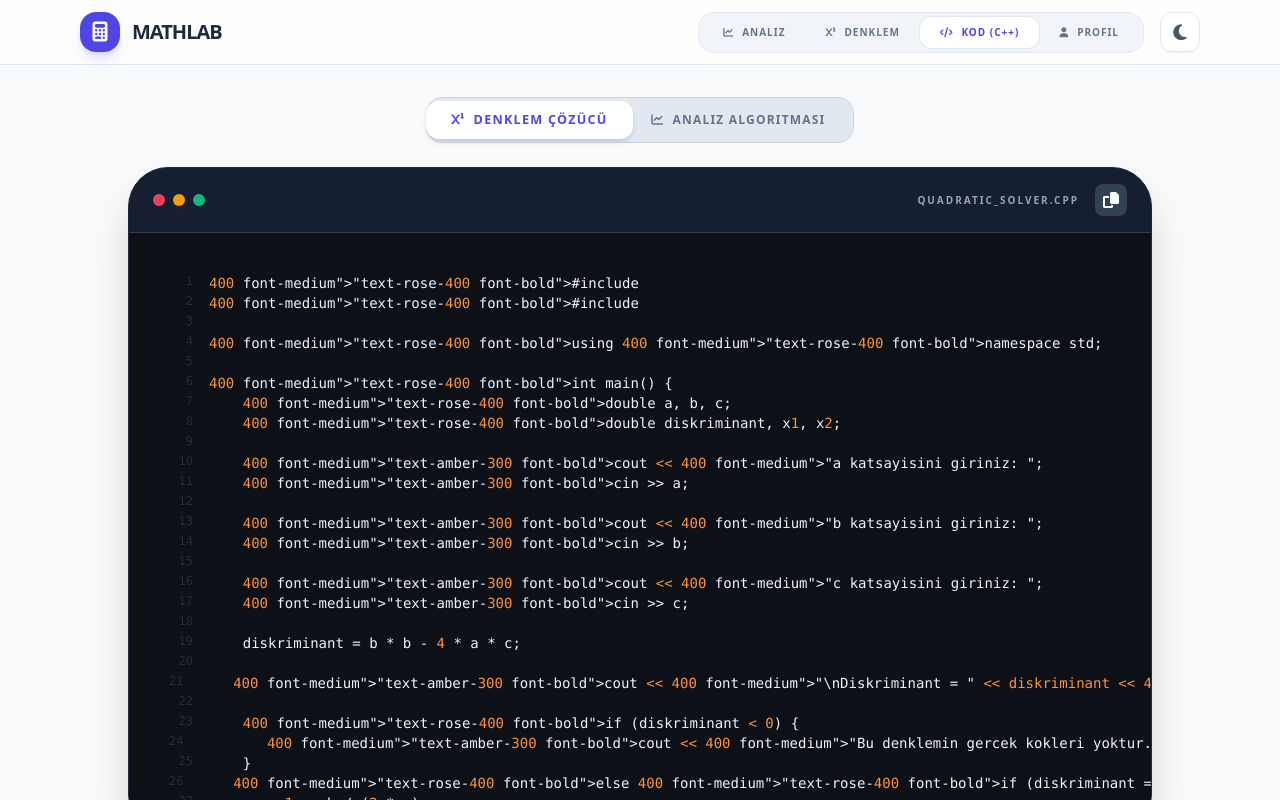
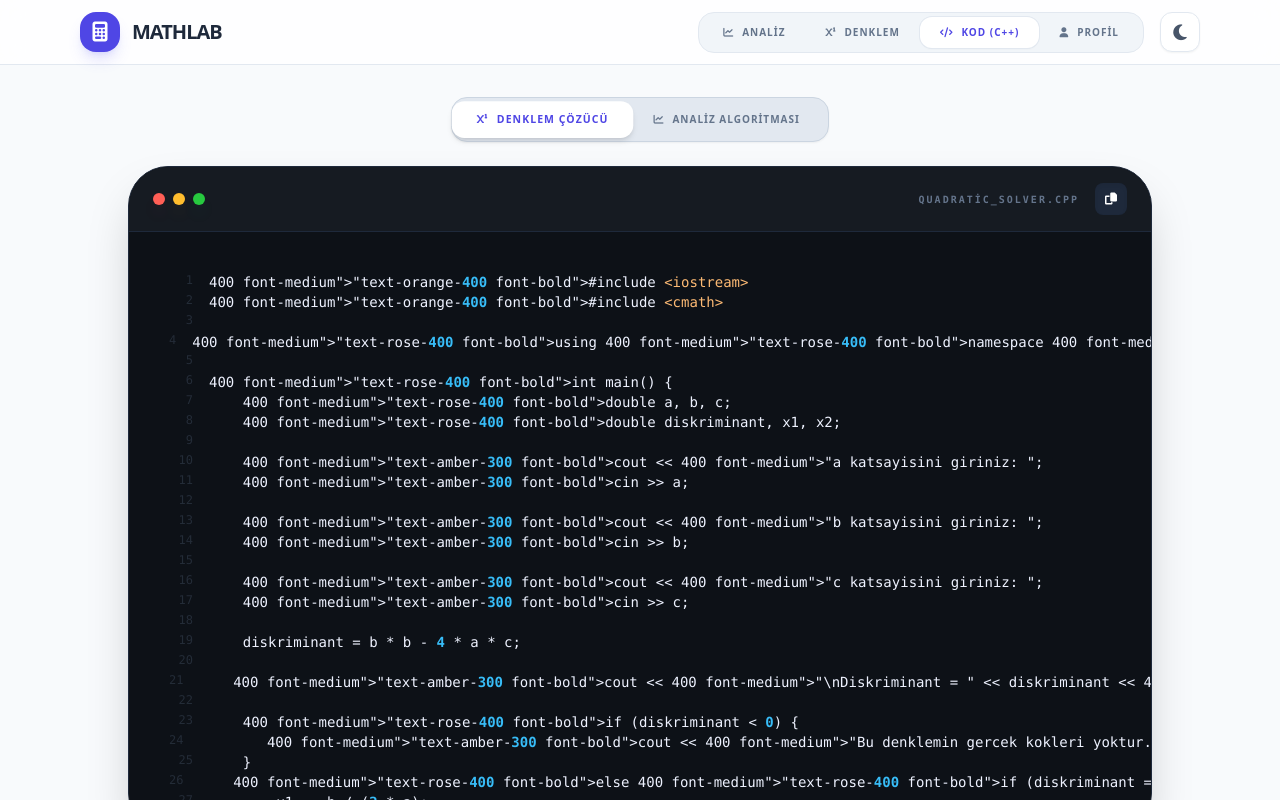
Before and after one commit to codebyzplatform-hub/matem, a React (Vite) app: page / in a window 1280 px wide. Both pictures are taken after a click on the button "KOD (C++)". Shown: the top 800 px of the page. Built offline with nearby package versions, Linux system fonts and the light colour scheme.

Commit message:
refactor: Improve code highlighting and localization
Update code highlighting rules for better accuracy and broader keyword coverage.
Translate the application title and HTML language attribute to Turkish.

```diff
--- a/components/SourceCodeView.tsx
+++ b/components/SourceCodeView.tsx
@@ -181,18 +181,40 @@ int main() {
 
   const highlightCode = (code: string) => {
     return code.split('\n').map((line, i) => {
-      let highlighted = line
-        .replace(/(#include|using|namespace|return|if|else|else if|for|while|double|int|void|vector|bool)/g, '<span class="text-rose-400 font-bold">$1</span>')
-        .replace(/(cout|cin|endl|Math|pow|abs|sqrt|push_back|size)/g, '<span class="text-amber-300 font-bold">$1</span>')
-        .replace(/(\".+?\")/g, '<span class="text-emerald-400 font-medium">$1</span>')
-        .replace(/(\d+(\.\d+)?)/g, '<span class="text-sky-400">$1</span>')
-        .replace(/(\/\/.*)/g, '<span class="text-slate-500 italic">$1</span>')
-        .replace(/(<.+?>)/g, '<span class="text-orange-400">$1</span>');
+      // Önce HTML karakterlerini kaçıralım (Injection ve stil bozulmasını önlemek için)
+      let escaped = line
+        .replace(/&/g, '&amp;')
+        .replace(/</g, '&lt;')
+        .replace(/>/g, '&gt;');
+
+      // Ardından renklendirme kurallarını uygulayalım (Sıralama önemlidir!)
+      let highlighted = escaped
+        // Temel Kelimeler (Anahtar Kelimeler)
+        .replace(/\b(int|double|float|char|void|bool|long|short|unsigned|signed|const|static|extern|auto|register|volatile|struct|class|enum|union|typedef|if|else|switch|case|default|for|do|while|break|continue|goto|return|sizeof|typeid|typename|using|namespace|inline|virtual|friend|explicit|mutable|template|try|catch|throw|new|delete|operator|this|public|protected|private|std|vector|algorithm)\b/g,
+          '<span class="text-rose-400 font-bold">$1</span>')
+        // Preprocessor (Önişlemci) Komutları
+        .replace(/(#include|#define|#if|#else|#elif|#endif|#pragma)/g,
+          '<span class="text-orange-400 font-bold">$1</span>')
+        // Standart Fonksiyonlar ve IO
+        .replace(/\b(cout|cin|endl|Math|pow|abs|sqrt|push_back|size|begin|end|sort|max|min)\b/g,
+          '<span class="text-amber-300 font-bold">$1</span>')
+        // String Literalleri (Tırnak içindeki yazılar)
+        .replace(/(&quot;.*?&quot;|\".*?\")/g,
+          '<span class="text-emerald-400 font-medium">$1</span>')
+        // Sayılar
+        .replace(/\b(\d+(\.\d+)?)\b/g,
+          '<span class="text-sky-400 font-bold">$1</span>')
+        // Yorum Satırları
+        .replace(/(\/\/.*)/g,
+          '<span class="text-slate-500 italic">$1</span>')
+        // include içindeki kütüphane isimleri ( <iostream> gibi )
+        .replace(/(&lt;[a-zA-Z0-9_.]+&gt;)/g,
+          '<span class="text-orange-300">$1</span>');
 
       return (
         <div key={i} className="flex group">
-          <span className="w-10 text-slate-600 select-none opacity-40 text-right pr-4 text-xs font-mono">{i + 1}</span>
-          <span className="flex-1 whitespace-pre font-mono text-xs md:text-sm" dangerouslySetInnerHTML={{ __html: highlighted || ' ' }} />
+          <span className="w-10 text-slate-600 select-none opacity-40 text-right pr-4 text-[10px] md:text-xs font-mono">{i + 1}</span>
+          <span className="flex-1 whitespace-pre font-mono text-[11px] md:text-sm" dangerouslySetInnerHTML={{ __html: highlighted || ' ' }} />
         </div>
       );
     });
@@ -201,10 +223,10 @@ int main() {
   return (
     <div className="max-w-5xl mx-auto space-y-6 animate-in fade-in zoom-in-95 duration-500">
       {/* Tab Switcher */}
-      <div className="flex p-1 bg-slate-200 dark:bg-slate-800 rounded-2xl w-fit mx-auto border border-slate-300 dark:border-slate-700">
+      <div className="flex p-1 bg-slate-200 dark:bg-slate-800 rounded-2xl w-fit mx-auto border border-slate-300 dark:border-slate-700 shadow-sm">
         <button
           onClick={() => setActiveTab('quadratic')}
-          className={`px-6 py-2.5 rounded-xl text-xs font-black uppercase tracking-widest transition-all ${
+          className={`px-6 py-2.5 rounded-xl text-[10px] font-black uppercase tracking-widest transition-all ${
             activeTab === 'quadratic'
               ? 'bg-white dark:bg-slate-700 text-indigo-600 dark:text-indigo-400 shadow-md scale-105'
               : 'text-slate-500 hover:text-slate-700 dark:hover:text-slate-300'
@@ -215,7 +237,7 @@ int main() {
         </button>
         <button
           onClick={() => setActiveTab('analysis')}
-          className={`px-6 py-2.5 rounded-xl text-xs font-black uppercase tracking-widest transition-all ${
+          className={`px-6 py-2.5 rounded-xl text-[10px] font-black uppercase tracking-widest transition-all ${
             activeTab === 'analysis'
               ? 'bg-white dark:bg-slate-700 text-indigo-600 dark:text-indigo-400 shadow-md scale-105'
               : 'text-slate-500 hover:text-slate-700 dark:hover:text-slate-300'
@@ -226,29 +248,29 @@ int main() {
         </button>
       </div>
 
-      <div className="bg-slate-900 rounded-[2.5rem] overflow-hidden shadow-2xl border border-slate-800 relative">
+      <div className="bg-[#0d1117] rounded-[2.5rem] overflow-hidden shadow-2xl border border-slate-800 relative">
         {/* Terminal Header */}
-        <div className="bg-slate-800/50 px-6 py-4 flex items-center justify-between border-b border-slate-700">
+        <div className="bg-[#161b22] px-6 py-4 flex items-center justify-between border-b border-slate-800">
           <div className="flex space-x-2">
-            <div className="w-3 h-3 rounded-full bg-rose-500 shadow-lg shadow-rose-500/20"></div>
-            <div className="w-3 h-3 rounded-full bg-amber-500 shadow-lg shadow-amber-500/20"></div>
-            <div className="w-3 h-3 rounded-full bg-emerald-500 shadow-lg shadow-emerald-500/20"></div>
+            <div className="w-3 h-3 rounded-full bg-[#ff5f56] shadow-lg shadow-rose-500/20"></div>
+            <div className="w-3 h-3 rounded-full bg-[#ffbd2e] shadow-lg shadow-amber-500/20"></div>
+            <div className="w-3 h-3 rounded-full bg-[#27c93f] shadow-lg shadow-emerald-500/20"></div>
           </div>
           <div className="flex items-center space-x-4">
-            <span className="text-[10px] font-black text-slate-400 uppercase tracking-[0.2em]">{currentFileName}</span>
+            <span className="text-[10px] font-black text-slate-500 uppercase tracking-[0.2em] font-mono">{currentFileName}</span>
             <button
               onClick={copyToClipboard}
-              className="bg-slate-700 hover:bg-slate-600 text-white w-8 h-8 rounded-lg flex items-center justify-center transition-all"
+              className="bg-slate-800 hover:bg-slate-700 text-white w-8 h-8 rounded-lg flex items-center justify-center transition-all shadow-inner"
               title="Kodu Kopyala"
             >
-              <i className={`fa-solid ${copied ? 'fa-check text-emerald-400' : 'fa-copy'}`}></i>
+              <i className={`fa-solid ${copied ? 'fa-check text-emerald-400' : 'fa-copy'} text-xs`}></i>
             </button>
           </div>
         </div>
 
         {/* Code Body */}
         <div className="p-6 md:p-10 overflow-x-auto max-h-[600px] custom-scrollbar bg-[#0d1117]">
-          <pre className="text-indigo-50">
+          <pre className="text-indigo-50 selection:bg-indigo-500/30">
             {highlightCode(currentCode)}
           </pre>
         </div>
@@ -256,8 +278,8 @@ int main() {
 
       {/* Info Section */}
       <div className="grid grid-cols-1 md:grid-cols-2 gap-6">
-        <div className="bg-white dark:bg-slate-900 p-8 rounded-[2.5rem] border border-slate-100 dark:border-slate-800 shadow-sm">
-          <h4 className="text-sm font-black text-indigo-600 dark:text-indigo-400 uppercase tracking-widest mb-4 flex items-center">
+        <div className="bg-white dark:bg-slate-900 p-8 rounded-[2.5rem] border border-slate-100 dark:border-slate-800 shadow-sm transition-all hover:shadow-md">
+          <h4 className="text-[10px] font-black text-indigo-600 dark:text-indigo-400 uppercase tracking-widest mb-4 flex items-center">
             <i className="fa-solid fa-microchip mr-2"></i>
             Mantıksal Yapı
           </h4>
@@ -267,8 +289,8 @@ int main() {
             standart <code>std::cmath</code> ve <code>std::vector</code> kütüphanelerini kullanır.
           </p>
         </div>
-        <div className="bg-indigo-600 rounded-[2.5rem] p-8 text-white shadow-xl shadow-indigo-500/20">
-          <h4 className="text-sm font-black text-white uppercase tracking-widest mb-4 flex items-center">
+        <div className="bg-indigo-600 rounded-[2.5rem] p-8 text-white shadow-xl shadow-indigo-500/20 transition-all hover:scale-[1.01]">
+          <h4 className="text-[10px] font-black text-white uppercase tracking-widest mb-4 flex items-center">
             <i className="fa-solid fa-code-merge mr-2"></i>
             Web Entegrasyonu
           </h4>
@@ -286,14 +308,15 @@ int main() {
           height: 8px;
         }
         .custom-scrollbar::-webkit-scrollbar-track {
-          background: #0f172a;
+          background: #0d1117;
         }
         .custom-scrollbar::-webkit-scrollbar-thumb {
-          background: #334155;
+          background: #30363d;
           border-radius: 10px;
+          border: 2px solid #0d1117;
         }
         .custom-scrollbar::-webkit-scrollbar-thumb:hover {
-          background: #475569;
+          background: #484f58;
         }
       `}</style>
     </div>
--- a/index.html
+++ b/index.html
@@ -1,10 +1,10 @@
 
 <!DOCTYPE html>
-<html lang="uz">
+<html lang="tr">
 <head>
     <meta charset="UTF-8">
     <meta name="viewport" content="width=device-width, initial-scale=1.0">
-    <title>Matematik Analiz Markazi</title>
+    <title>Matematiksel Analiz Merkezi</title>
     <script src="https://cdn.tailwindcss.com"></script>
     <script>
       tailwind.config = {
```
